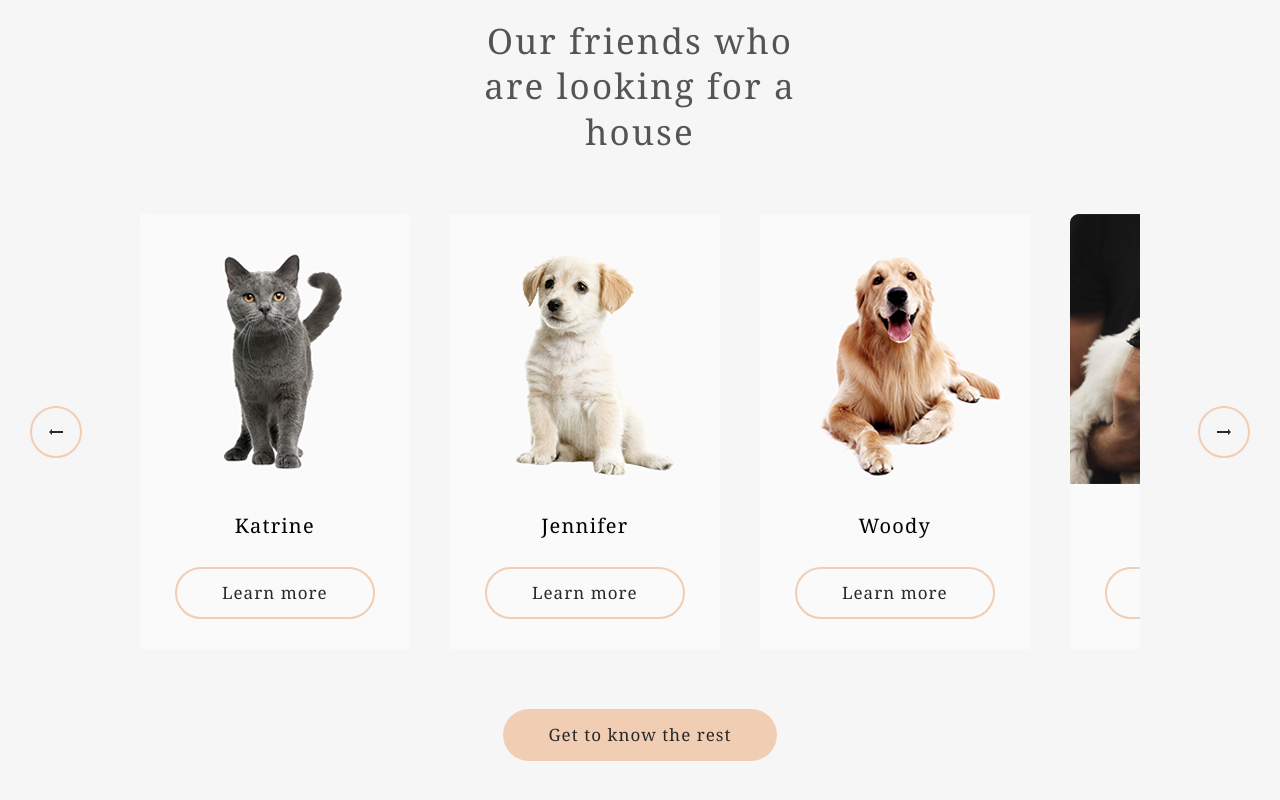
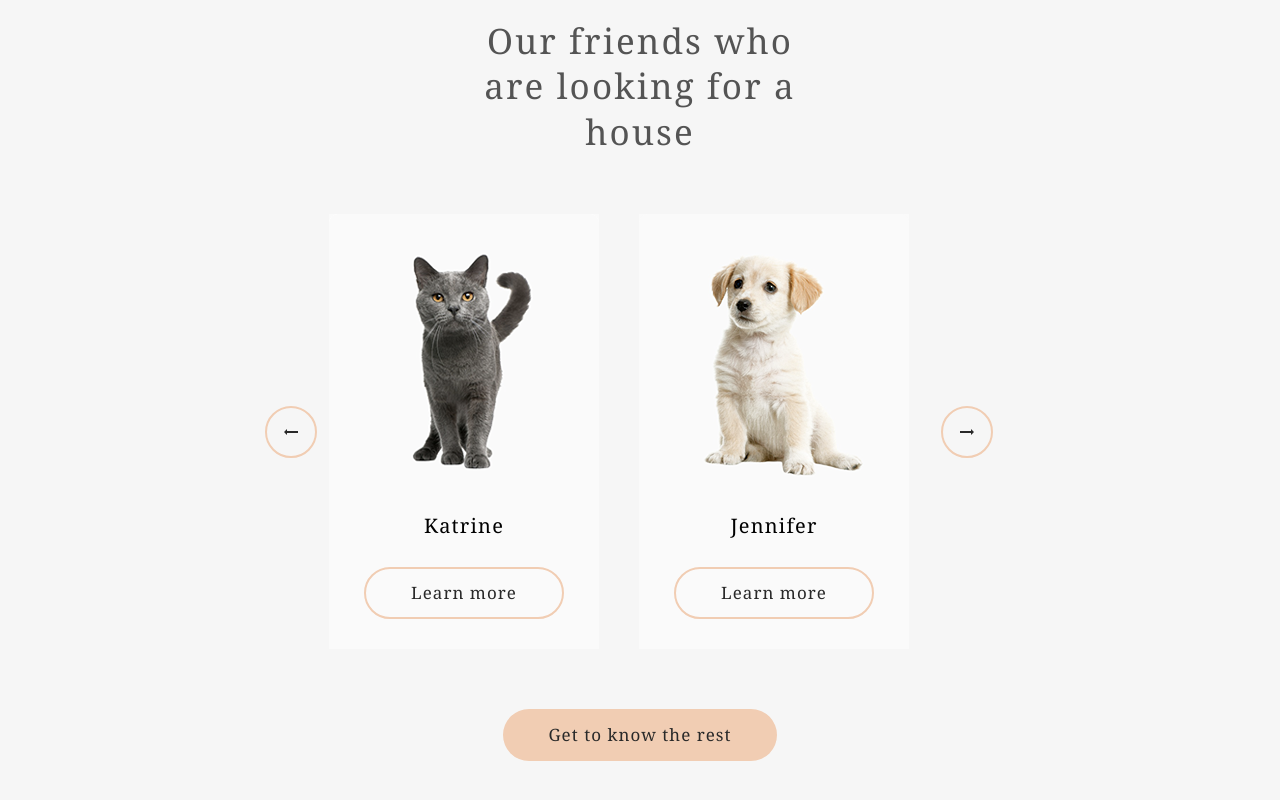
Before and after one commit to NightSquad/adaptive-maket, a website built with webpack: page index.html in a window 1280 px wide. Shown: the part 2334-3134 px from the top of the page. Built offline with nearby package versions, Linux system fonts and the light colour scheme.

Commit message:
refactor: slider

```diff
--- a/styles.scss
+++ b/styles.scss
@@ -409,13 +409,12 @@ a {
     .slider {
         margin: 60px 0;
         display: flex;
-        justify-content: space-between;
         align-items: center;
         width: 100%;
     }
 
     .sliderBox {
-        width: 82%;
+        width: 1000px;
         overflow: hidden;
         margin: 0 53px;
 
@@ -683,8 +682,12 @@ a {
 
         }
 
+        .slider {
+            width: 750px;
+        }
         .sliderBox {
             margin: 0 12px;
+            width: 600px;
 
             .slider-items {
                 column-gap: 40px;
@@ -700,6 +703,7 @@ a {
         .help-content {
             .list {
             column-gap: 60px;
+            width: 630px;
 
             section {
                 width: 170px;
```
Also changed, not shown: dist/main.css.
